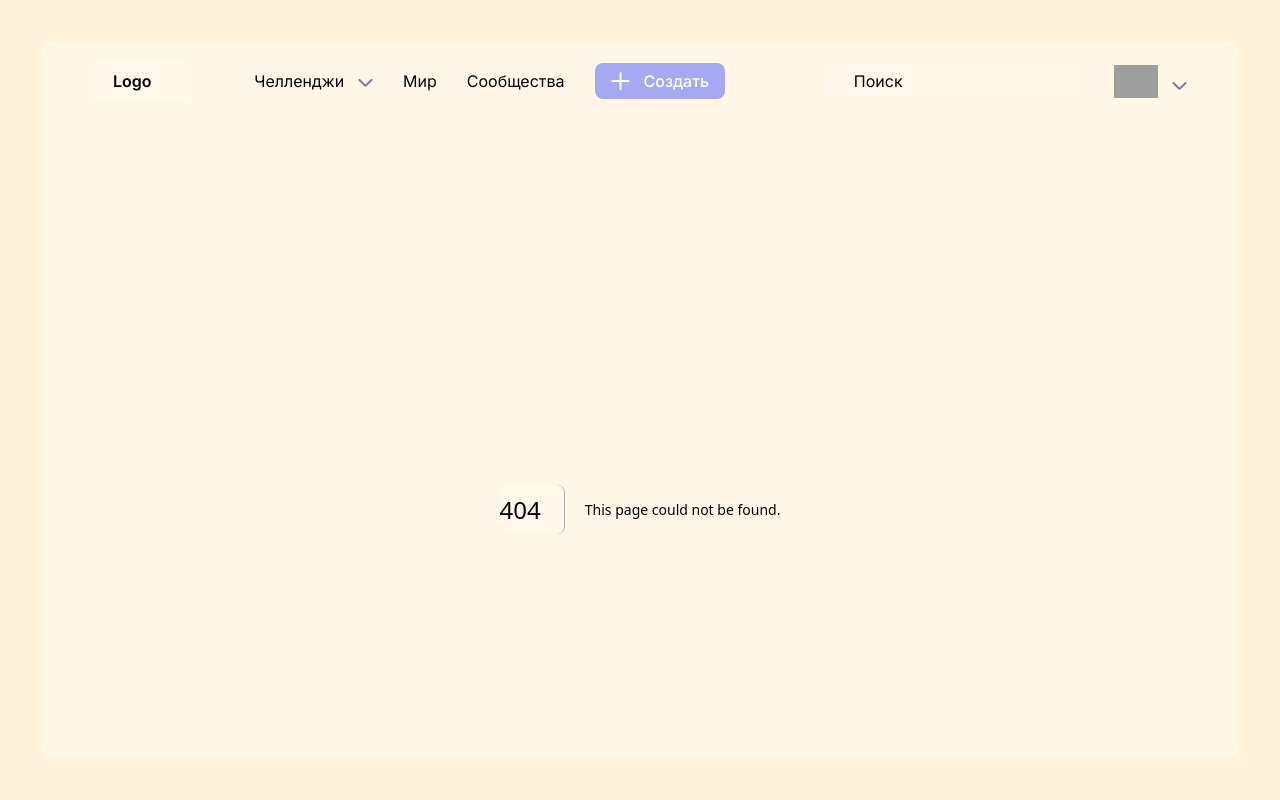
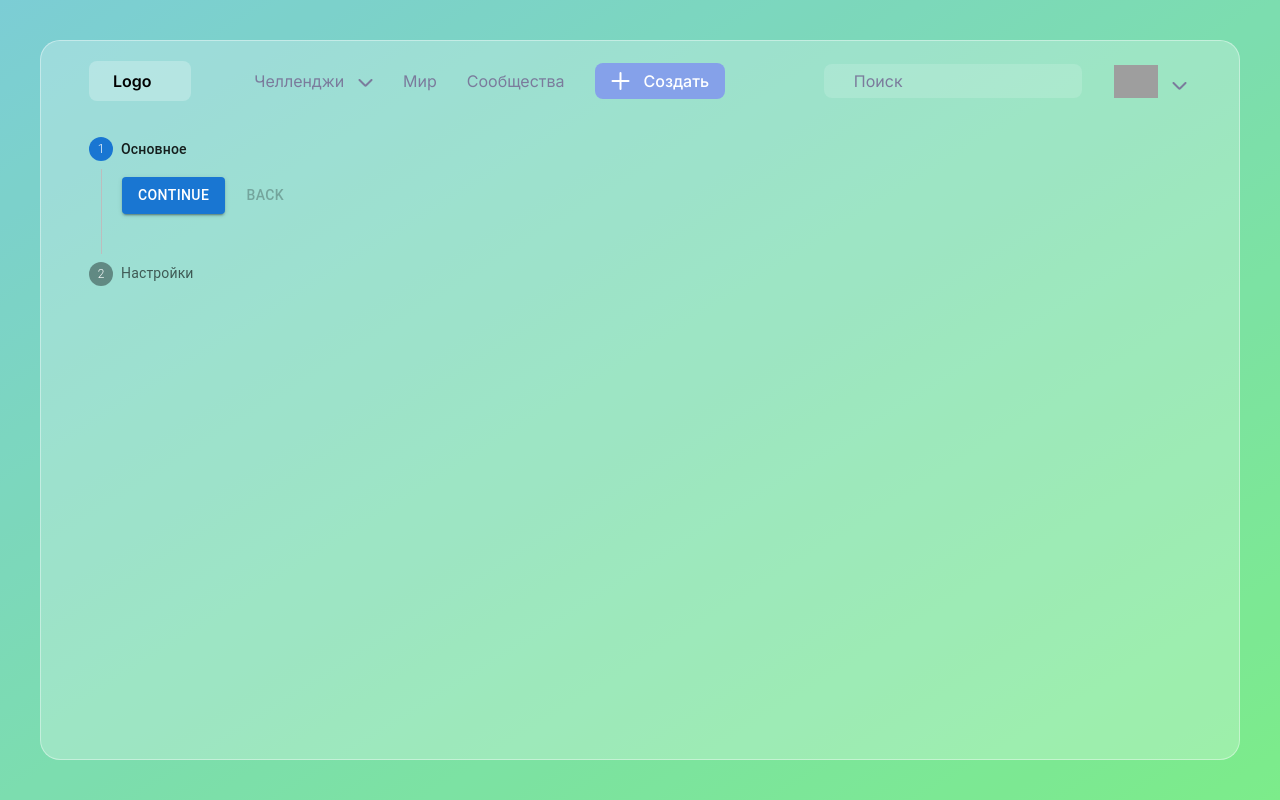
Before and after one commit to EvgeniyNakhay/challenge-web, a Next.js app: page /create in a window 1280 px wide. Before the commit this address had no page. Built offline with nearby package versions, Linux system fonts and the light colour scheme; grey boxes are pictures that could not be loaded; a web font is replaced by a local one.

Commit message:
refactoring, add page create

```diff
--- /dev/null
+++ b/components/CreatePage/leftNav.tsx
@@ -0,0 +1,86 @@
+import {useState} from "react";
+import Box from '@mui/material/Box';
+import Stepper from '@mui/material/Stepper';
+import Step from '@mui/material/Step';
+import StepLabel from '@mui/material/StepLabel';
+import StepContent from '@mui/material/StepContent';
+import Button from '@mui/material/Button';
+import Paper from '@mui/material/Paper';
+import Typography from '@mui/material/Typography';
+
+const steps = [
+    {
+        label: 'Основное',
+        description: "",
+    },
+    {
+        label: 'Настройки',
+        description: '',
+    },
+];
+
+export default function LeftNav () {
+    // eslint-disable-next-line react-hooks/rules-of-hooks
+    const [activeStep, setActiveStep] = useState(0);
+
+    const handleNext = () => {
+        setActiveStep((prevActiveStep) => prevActiveStep + 1);
+    };
+
+    const handleBack = () => {
+        setActiveStep((prevActiveStep) => prevActiveStep - 1);
+    };
+
+    const handleReset = () => {
+        setActiveStep(0);
+    };
+
+    return (
+        <Box sx={{ maxWidth: 400 }}>
+            <Stepper activeStep={activeStep} orientation="vertical">
+                {steps.map((step, index) => (
+                    <Step key={step.label}>
+                        <StepLabel
+                            optional={
+                                index === 2 ? (
+                                    <Typography variant="caption">Last step</Typography>
+                                ) : null
+                            }
+                        >
+                            {step.label}
+                        </StepLabel>
+                        <StepContent>
+                            <Typography>{step.description}</Typography>
+                            <Box sx={{ mb: 2 }}>
+                                <div>
+                                    <Button
+                                        variant="contained"
+                                        onClick={handleNext}
+                                        sx={{ mt: 1, mr: 1 }}
+                                    >
+                                        {index === steps.length - 1 ? 'Finish' : 'Continue'}
+                                    </Button>
+                                    <Button
+                                        disabled={index === 0}
+                                        onClick={handleBack}
+                                        sx={{ mt: 1, mr: 1 }}
+                                    >
+                                        Back
+                                    </Button>
+                                </div>
+                            </Box>
+                        </StepContent>
+                    </Step>
+                ))}
+            </Stepper>
+            {activeStep === steps.length && (
+                <Paper square elevation={0} sx={{ p: 3 }}>
+                    <Typography>All steps completed - you&apos;re finished</Typography>
+                    <Button onClick={handleReset} sx={{ mt: 1, mr: 1 }}>
+                        Reset
+                    </Button>
+                </Paper>
+            )}
+        </Box>
+    );
+}
--- a/components/MainPage/mainPage.tsx
+++ /dev/null
@@ -1,29 +0,0 @@
-import { Container, Box } from '@mui/material';
-import TitlePage from "./titlePage";
-import Aside from './aside';
-import TaskDay from './taskDay';
-import Statistics from './statistic';
-
-export default function Main(){
-
-  return (
-    <Container sx={{
-      marginTop: '20px',
-    }}>
-      <Box display="grid" gridTemplateColumns="245px auto 350px" columnGap="16px" rowGap="32px">
-        <Box gridColumn="2 / 4">
-          <TitlePage title={"Пить воду"}/>
-        </Box>
-        <Box gridColumn="span 1">
-          <Aside/>
-        </Box>
-        <Box gridColumn="span 1">
-          <TaskDay />
-        </Box>
-        <Box gridColumn="span 1">
-          <Statistics />
-        </Box>
-      </Box>
-    </Container>
-  )
-}
--- a/components/NavBar/navbar.tsx
+++ b/components/NavBar/navbar.tsx
@@ -48,7 +48,7 @@ export default function Navbar({children}){
                                     <li className={styles.item_header}><a href="#">Челленджи</a></li>
                                     <li className={styles.item_header}><a href="#">Мир</a></li>
                                     <li className={styles.item_header}><a href="#">Сообщества</a></li>
-                                    <li className={styles.item_header}><a href="#">Создать</a></li>
+                                    <li className={styles.item_header}><a href="/create">Создать</a></li>
                                 </ul>
                             </nav>
                         </Box>
--- /dev/null
+++ b/layouts/content.tsx
@@ -0,0 +1,12 @@
+import {Container} from "@mui/material";
+
+
+export default function Content({children}){
+    return (
+        <Container sx={{
+            marginTop: '20px',
+        }}>
+            { children }
+        </Container>
+    )
+}
--- a/pages/_app.tsx
+++ b/pages/_app.tsx
@@ -2,7 +2,6 @@ import '@/taiwin/globals.css'
 import type { AppProps } from 'next/app';
 import {Container} from "@mui/material";
 import Navbar from "@/components/NavBar/navbar";
-import Main from '@/components/MainPage/mainPage';
 import '../styles/globals.css';
 
 // Команда для сборки стелей тайвин
@@ -19,7 +18,6 @@ export default function App({ Component, pageProps }: AppProps) {
         }}>
       <Navbar>
         <Component {...pageProps} />
-        <Main />
       </Navbar>
     </Container>
   )
--- /dev/null
+++ b/pages/create.tsx
@@ -0,0 +1,11 @@
+import LeftNav from "@/components/CreatePage/leftNav";
+import Content from "@/layouts/content";
+
+
+export default function Create() {
+    return (
+        <Content>
+            <LeftNav/>
+        </Content>
+    )
+}
```
Also changed, not shown: pages/index.tsx (+23 -1 lines).
